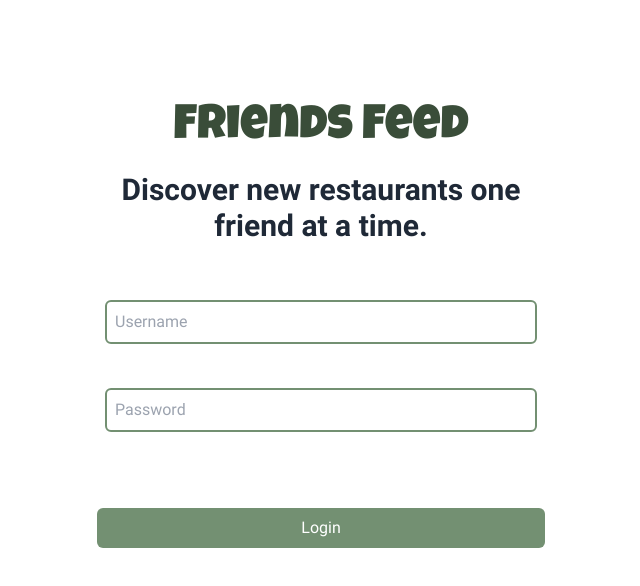
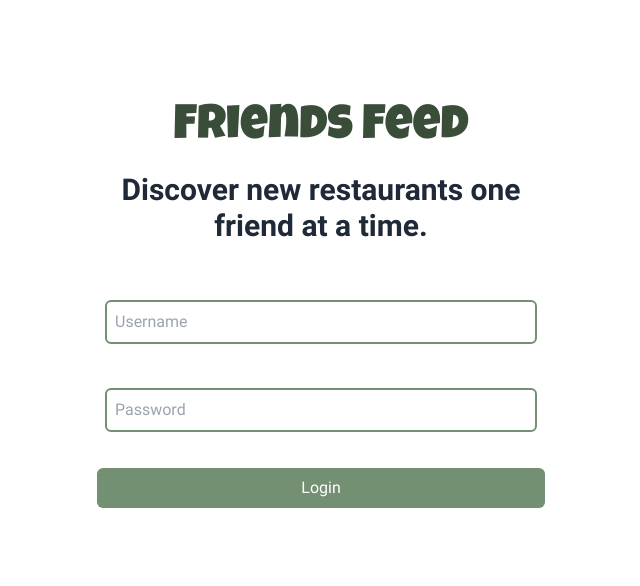
Before and after one commit to britzky/FriendsFeed-Web, a React (Vite) app: page /login in a window 1280 px wide. Shown: the top 586 px of the page, without its empty margins (319-959 px from the left). Built offline with nearby package versions, Linux system fonts and the light colour scheme; no server answers.

Commit message:
Added better error handling in the login page

```diff
--- a/src/context/AuthContext.jsx
+++ b/src/context/AuthContext.jsx
@@ -153,8 +153,10 @@ export const AuthProvider = ({ children }) => {
                 },
                 body: JSON.stringify(credentials)
             });
+
+            const data = await response.json();
+
             if (response.ok) {
-                const data = await response.json();
                 localStorage.setItem('user_details', JSON.stringify(data.user));
                 localStorage.setItem('access_token', data.access_token);
                 localStorage.setItem('refresh_token', data.refresh_token);
--- a/src/pages/Login.jsx
+++ b/src/pages/Login.jsx
@@ -18,7 +18,6 @@ export const Login = () => {
 
   // handle login form submission
   const handleSubmit = async (event) => {
-    console.log("Handling login form submission")
     event.preventDefault();
     setError(null);
     if (!username || !password) {
@@ -26,12 +25,14 @@ export const Login = () => {
       return;
     }
     try {
+      setUsername('');
+      setPassword('');
       console.log("Calling loginUser: ", username, password)
       await loginUser(username, password);
       setInRegistrationFlow(false);
       navigate('/home');
     } catch (error) {
-      setError("Failed to login. Please check your credentials");
+      setError(error.message);
     }
   }
 
@@ -64,10 +65,11 @@ export const Login = () => {
               onChange={(e) => handleChange(e, 'password')}
               className="border-2 border-primaryGreen rounded-md p-2 m-2"
             />
+              {error && <div className="text-red-500 text-center mb-3">{error}</div>}
             <button
               type="submit"
               disabled={loading}
-              className="px-4 py-2 bg-primaryGreen text-white rounded-md hover:bg-secondaryGreen mt-10 mx-2 md:mx-0"
+              className="px-4 py-2 bg-primaryGreen text-white rounded-md hover:bg-secondaryGreen mx-2 md:mx-0"
             >
               Login
             </button>
```
